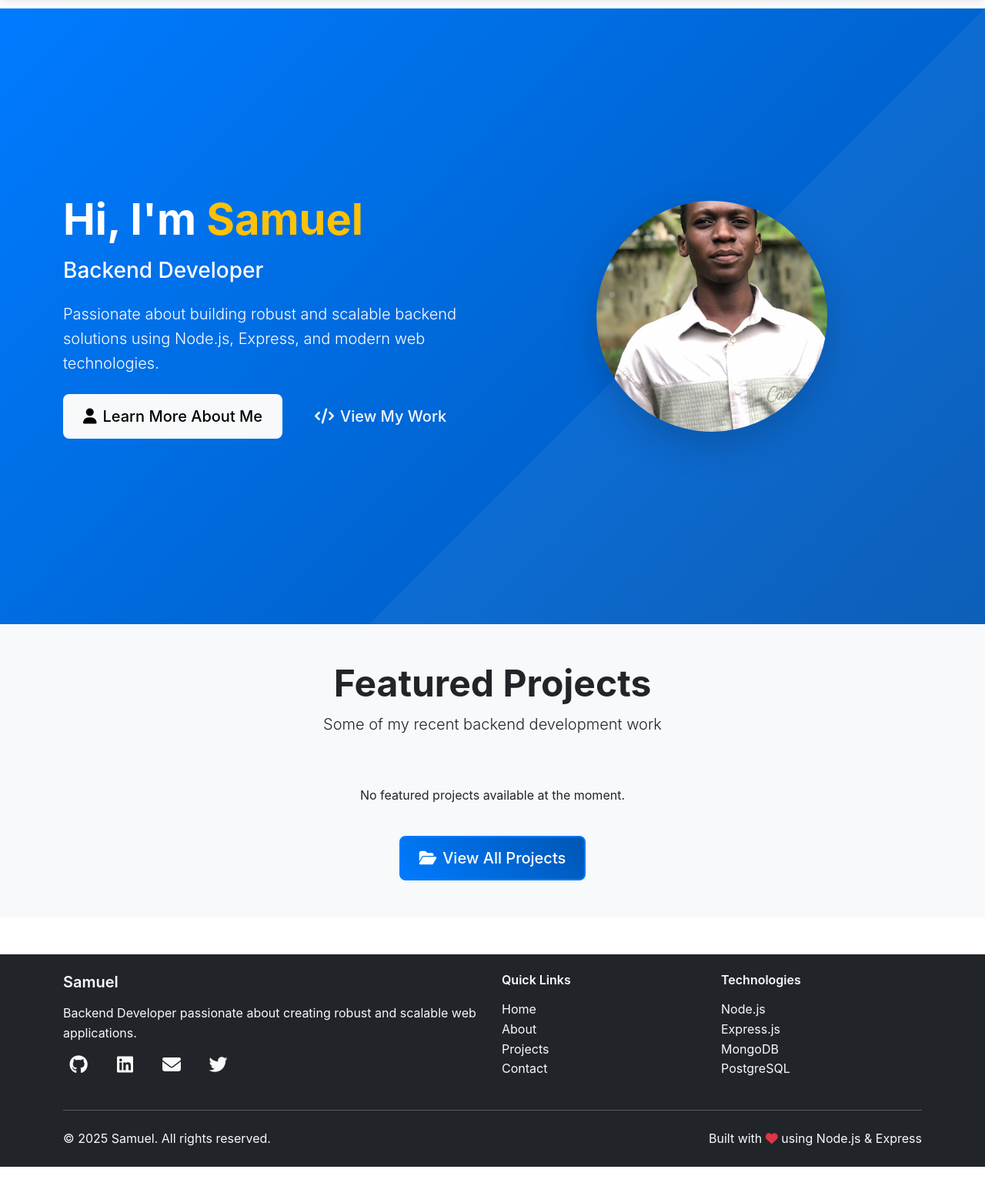
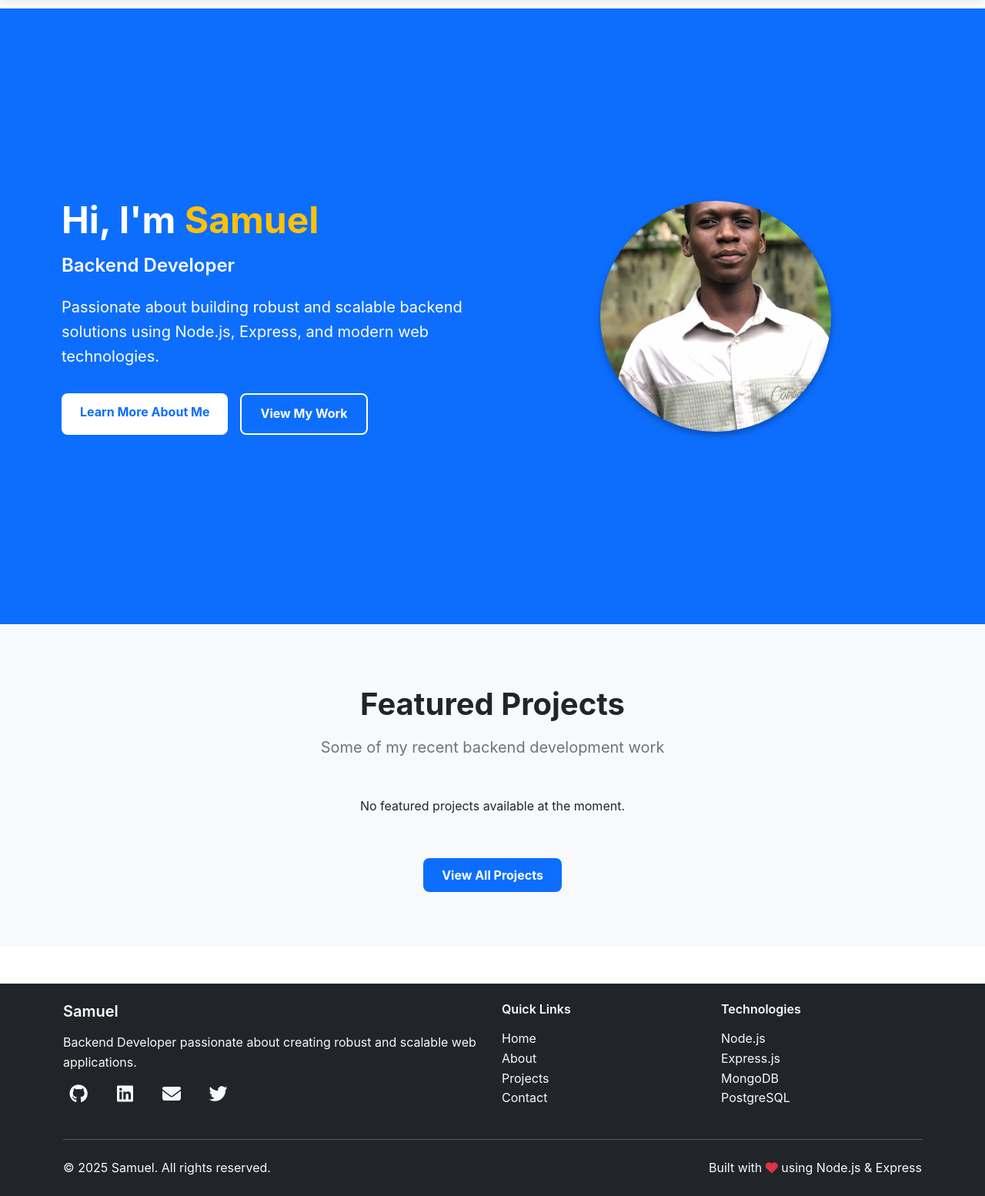
Before and after one commit to Taiwosamuel8364/portfolio, a Node server app: page /home-simple in a window 1280 px wide. Shown: the part 65-1619 px from the top of the page at 77% size. Before the commit the page ends 1581 px from the top, so only its background shows below. Run offline with Node 20, Linux system fonts and the light colour scheme; some libraries are stand-ins or nearby versions.

Commit message:
refactor: Revamp hero section layout and styling in home-simple.ejs

```diff
--- a/views/home-simple.ejs
+++ b/views/home-simple.ejs
@@ -3,33 +3,31 @@
 
 <div class="container-fluid p-0">
     <!-- Hero Section -->
-    <section class="hero-section bg-primary text-white py-5" style="min-height: 100vh;">
-        <div class="container h-100">
-            <div class="row align-items-center h-100 py-5">
-                <div class="col-lg-6">
-                    <div class="hero-content" data-aos="fade-right">
-                        <h1 class="display-4 fw-bold mb-3">
-                            Hi, I'm <span class="text-warning">Samuel</span>
+    <section style="background-color: #0d6efd; color: white; padding: 100px 0; min-height: 100vh; display: flex; align-items: center;">
+        <div style="max-width: 1200px; margin: 0 auto; padding: 0 20px; width: 100%;">
+            <div style="display: flex; flex-wrap: wrap; align-items: center; min-height: 500px;">
+                <div style="flex: 1; min-width: 300px; padding: 20px;">
+                    <div>
+                        <h1 style="font-size: 3rem; font-weight: bold; margin-bottom: 1rem;">
+                            Hi, I'm <span style="color: #ffc107;">Samuel</span>
                         </h1>
-                        <h2 class="h3 mb-4">Backend Developer</h2>
-                        <p class="lead mb-4">
+                        <h2 style="font-size: 1.5rem; margin-bottom: 1.5rem;">Backend Developer</h2>
+                        <p style="font-size: 1.25rem; margin-bottom: 2rem; line-height: 1.6;">
                             Passionate about building robust and scalable backend solutions using Node.js, Express, and modern web technologies.
                         </p>
-                        <div class="d-flex flex-column flex-sm-row gap-3 mt-4">
-                            <a href="/about" class="btn btn-light btn-lg">
-                                <i class="fas fa-user me-2"></i>Learn More About Me
+                        <div style="display: flex; gap: 1rem; flex-wrap: wrap;">
+                            <a href="/about" style="background-color: white; color: #0d6efd; padding: 12px 24px; text-decoration: none; border-radius: 8px; font-weight: bold;">
+                                Learn More About Me
                             </a>
-                            <a href="/projects" class="btn btn-outline-light btn-lg">
-                                <i class="fas fa-code me-2"></i>View My Work
+                            <a href="/projects" style="border: 2px solid white; color: white; padding: 12px 24px; text-decoration: none; border-radius: 8px; font-weight: bold;">
+                                View My Work
                             </a>
                         </div>
                     </div>
                 </div>
-                <div class="col-lg-6 mt-4 mt-lg-0">
-                    <div class="hero-image text-center" data-aos="fade-left">
-                        <div class="profile-container">
-                            <img src="/images/profile.jpg" alt="Samuel" class="img-fluid rounded-circle shadow-lg" style="width: 300px; height: 300px; object-fit: cover;">
-                        </div>
+                <div style="flex: 1; min-width: 300px; padding: 20px; text-align: center;">
+                    <div>
+                        <img src="/images/profile.jpg" alt="Samuel" style="width: 300px; height: 300px; border-radius: 50%; object-fit: cover; box-shadow: 0 4px 8px rgba(0,0,0,0.3);" onerror="this.style.display='none';">
                     </div>
                 </div>
             </div>
@@ -37,48 +35,38 @@
     </section>
 
     <!-- Featured Projects Preview -->
-    <section class="py-5 bg-light">
-        <div class="container">
-            <div class="row">
-                <div class="col-12 text-center mb-5">
-                    <h2 class="display-5 fw-bold">Featured Projects</h2>
-                    <p class="lead">Some of my recent backend development work</p>
-                </div>
+    <section style="padding: 80px 0; background-color: #f8f9fa;">
+        <div style="max-width: 1200px; margin: 0 auto; padding: 0 20px;">
+            <div style="text-align: center; margin-bottom: 3rem;">
+                <h2 style="font-size: 2.5rem; font-weight: bold; margin-bottom: 1rem;">Featured Projects</h2>
+                <p style="font-size: 1.25rem; color: #6c757d;">Some of my recent backend development work</p>
             </div>
-            <div class="row">
+            <div style="display: grid; grid-template-columns: repeat(auto-fit, minmax(300px, 1fr)); gap: 2rem;">
                 <% if (featuredProjects && featuredProjects.length > 0) { %>
                     <% featuredProjects.forEach(project => { %>
-                        <div class="col-lg-4 col-md-6 mb-4">
-                            <div class="card h-100 shadow-sm">
-                                <div class="card-body">
-                                    <h5 class="card-title"><%= project.title %></h5>
-                                    <p class="card-text"><%= project.description.substring(0, 100) %>...</p>
-                                    <div class="mb-3">
-                                        <% project.technologies.slice(0, 3).forEach(tech => { %>
-                                            <span class="badge bg-primary me-1"><%= tech %></span>
-                                        <% }); %>
-                                    </div>
-                                </div>
-                                <div class="card-footer bg-transparent">
-                                    <a href="<%= project.github %>" class="btn btn-outline-primary btn-sm" target="_blank">
-                                        <i class="fab fa-github me-1"></i>Code
-                                    </a>
-                                </div>
+                        <div style="background: white; border-radius: 8px; padding: 1.5rem; box-shadow: 0 2px 4px rgba(0,0,0,0.1);">
+                            <h5 style="font-size: 1.25rem; font-weight: bold; margin-bottom: 1rem;"><%= project.title %></h5>
+                            <p style="color: #6c757d; margin-bottom: 1rem;"><%= project.description.substring(0, 100) %>...</p>
+                            <div style="margin-bottom: 1rem;">
+                                <% project.technologies.slice(0, 3).forEach(tech => { %>
+                                    <span style="background-color: #0d6efd; color: white; padding: 4px 8px; border-radius: 4px; font-size: 0.8rem; margin-right: 0.5rem;"><%= tech %></span>
+                                <% }); %>
                             </div>
+                            <a href="<%= project.github %>" target="_blank" style="color: #0d6efd; text-decoration: none; font-weight: bold;">
+                                View Code
+                            </a>
                         </div>
                     <% }); %>
                 <% } else { %>
-                    <div class="col-12 text-center">
+                    <div style="text-align: center; grid-column: 1 / -1;">
                         <p>No featured projects available at the moment.</p>
                     </div>
                 <% } %>
             </div>
-            <div class="row">
-                <div class="col-12 text-center mt-4">
-                    <a href="/projects" class="btn btn-primary btn-lg">
-                        <i class="fas fa-folder-open me-2"></i>View All Projects
-                    </a>
-                </div>
+            <div style="text-align: center; margin-top: 3rem;">
+                <a href="/projects" style="background-color: #0d6efd; color: white; padding: 12px 24px; text-decoration: none; border-radius: 8px; font-weight: bold;">
+                    View All Projects
+                </a>
             </div>
         </div>
     </section>
```
